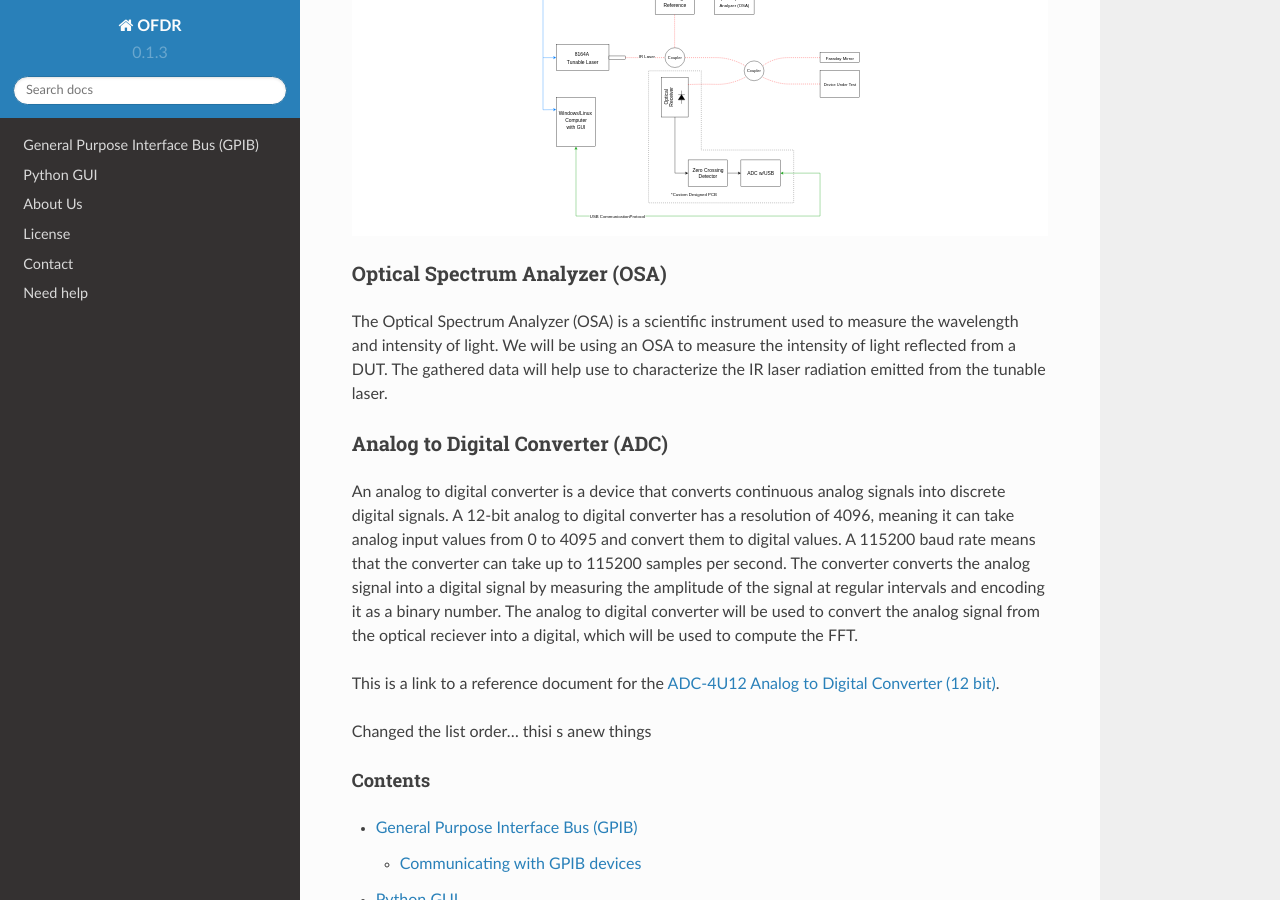
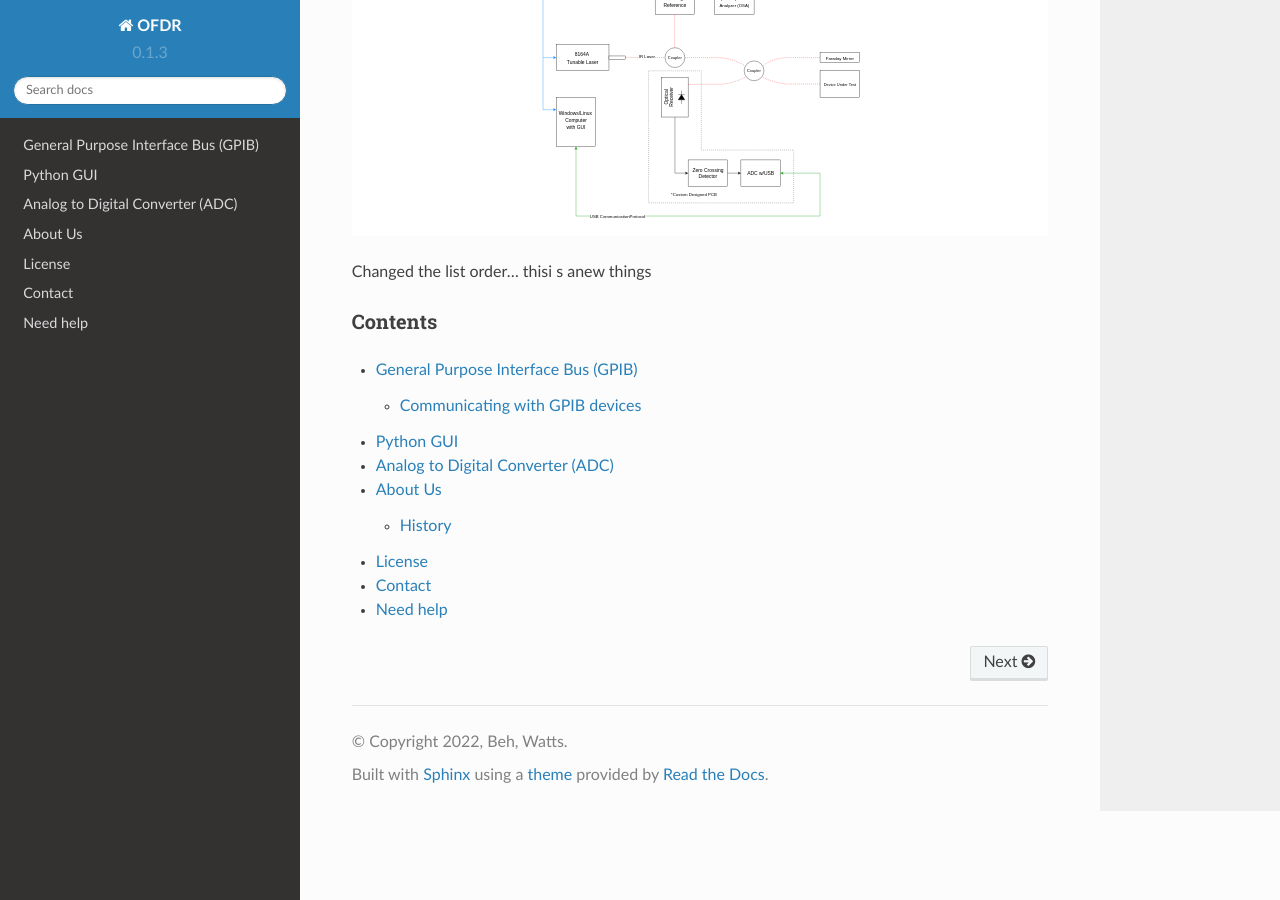
Before and after one commit to wattsjake/OFDR, a Sphinx documentation site: the page built from docs/source/index.rst, in a window 1280 px wide and 900 px high, scrolled down 1029 px. Built offline with Sphinx 7.4.7 and the Read the Docs theme 2.0.0, drawn with Linux system fonts in a browser that asks for light colours; some of the changed text lies outside the part shown.

Commit message:
changed layout

```diff
--- a/docs/source/index.rst
+++ b/docs/source/index.rst
@@ -7,12 +13,6 @@ to measure the thickness of materials. It can be used to measure the thickness o
 from thin film coatings to thick concrete walls. OFDR is similar to other reflectometry techniques,
 but it uses a laser instead of a traditional light source. This allows for more accurate
 measurements, as well as the ability to measure thicker materials.
-
-.. note::
-
-   This project is under active development.
-
-.. _overview:
 
 Overview
 *********
@@ -38,9 +38,6 @@ that will need to be met. The block diagram is shown below.
   :width: 800
   :height: 300
   :alt: OFDR Block Diagram
-
-
-
 
 .. General Purpose Interface Bus (GPIB)
 .. ====================================
@@ -71,26 +68,12 @@ that will need to be met. The block diagram is shown below.
 
 .. .. _8164A Programming Guide: https://wattsjake.github.io/pdf/reference/8164A_Programming%20Guide.pdf
 
-Optical Spectrum Analyzer (OSA)
-===============================
+.. Optical Spectrum Analyzer (OSA)
+.. ===============================
 
-The Optical Spectrum Analyzer (OSA) is a scientific instrument used to measure the wavelength and intensity of light. We will
-be using an OSA to measure the intensity of light reflected from a DUT. The gathered data will help use to characterize the
-IR laser radiation emitted from the tunable laser.
-
-Analog to Digital Converter (ADC)
-===============================
-
-An analog to digital converter is a device that converts continuous analog signals into discrete digital signals.
-A 12-bit analog to digital converter has a resolution of 4096, meaning it can take analog input values from 0 to 4095
-and convert them to digital values. A 115200 baud rate means that the converter can take up to 115200 samples per second.
-The converter converts the analog signal into a digital signal by measuring the amplitude of the signal at regular intervals and encoding it as a
-binary number. The analog to digital converter will be used to convert the analog signal from the optical reciever into a digital, which will be
-used to compute the FFT.
-
-This is a link to a reference document for the `ADC-4U12 Analog to Digital Converter (12 bit)`_.
-
-.. _ADC-4U12 Analog to Digital Converter (12 bit): https://wattsjake.github.io/pdf/reference/adc-4utm.pdf
+.. The Optical Spectrum Analyzer (OSA) is a scientific instrument used to measure the wavelength and intensity of light. We will
+.. be using an OSA to measure the intensity of light reflected from a DUT. The gathered data will help use to characterize the
+.. IR laser radiation emitted from the tunable laser.
 
 Changed the list order... thisi s anew things
 
```
Also changed, not shown: other parts of docs/source/index.rst (+7 -0 lines), docs/source/adc.rst (added, +13 -0 lines).
